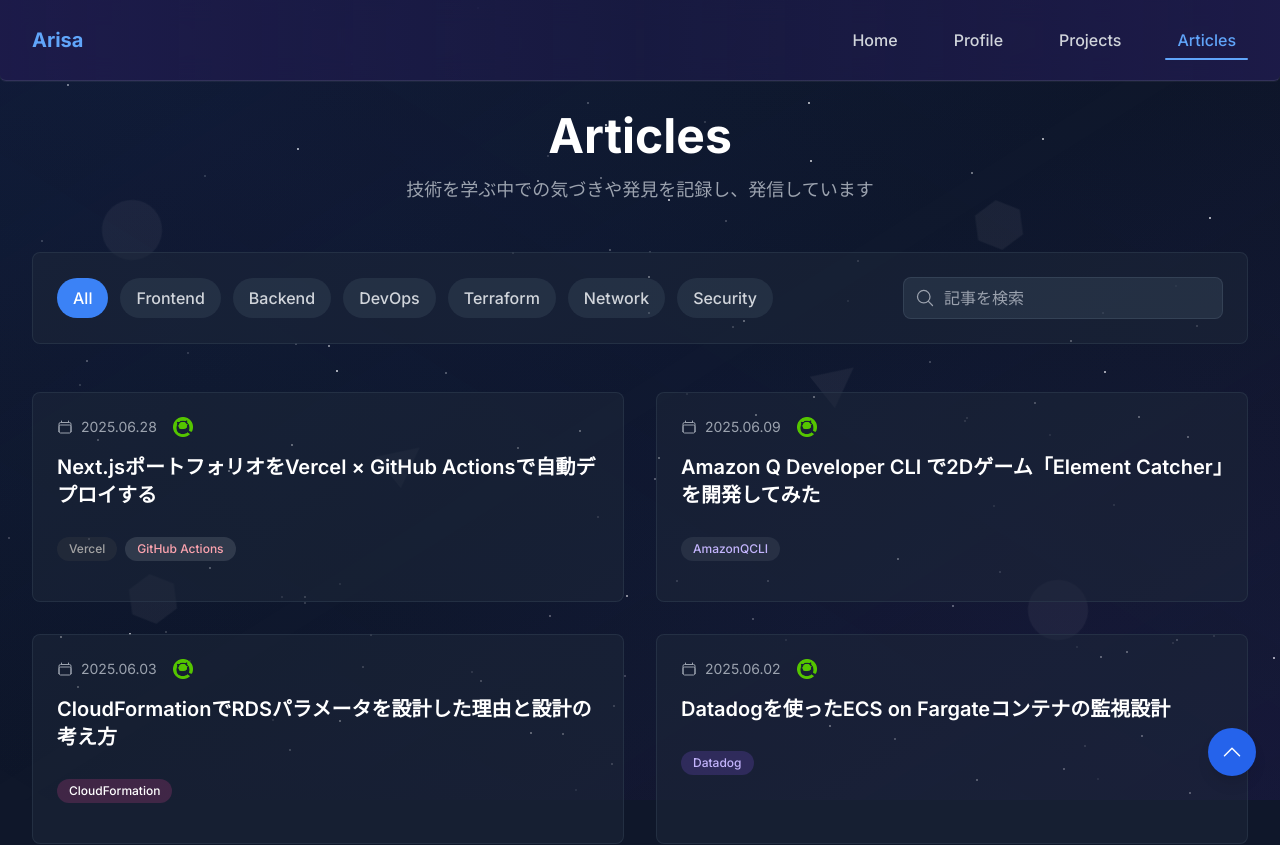
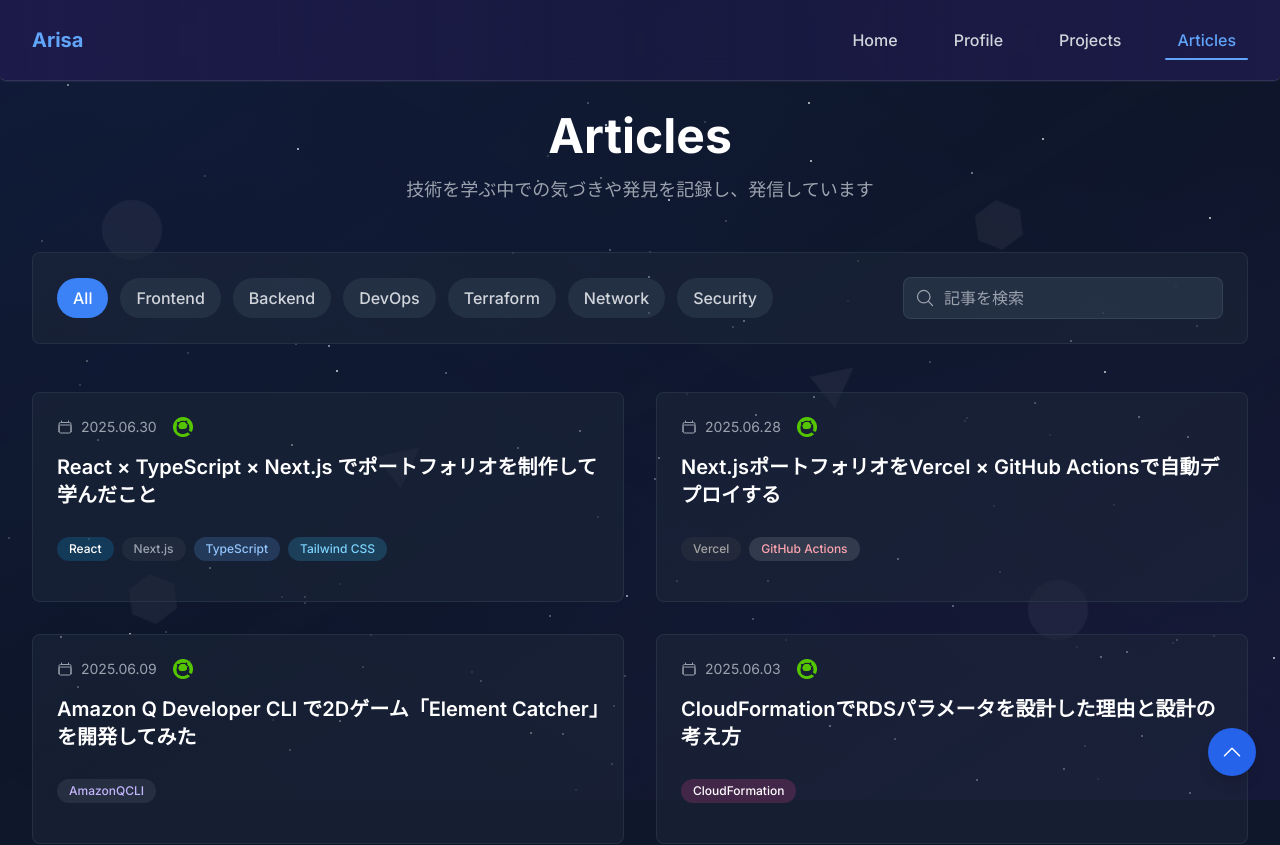
Before and after one commit to ARISA1115/portfolio, a Next.js app: page /articles in a window 1280 px wide. Shown: the top 845 px of the page. Built offline with nearby package versions, Linux system fonts and the light colour scheme.

Commit message:
[update]Qiita記事を更新

```diff
--- a/src/data/articles.ts
+++ b/src/data/articles.ts
@@ -172,7 +172,7 @@
     url: 'https://qiita.com/ARISA1115/items/0625fb1415e1c005ccd4',
     platform: 'qiita'
   },
-    {
+  {
     id: 18,
     title: 'Next.jsポートフォリオをVercel × GitHub Actionsで自動デプロイする',
     description: '',
@@ -182,9 +182,19 @@
     url: 'https://qiita.com/ARISA1115/items/76759de674b14d9069a8',
     platform: 'qiita'
   },
-  // Zenn記事（id:19〜）
   {
     id: 19,
+    title: 'React × TypeScript × Next.js でポートフォリオを制作して学んだこと',
+    description: '',
+    date: '2025.06.30',
+    tags: ['React', 'Next.js', 'TypeScript', 'Tailwind CSS'],
+    category: 'Frontend',
+    url: 'https://qiita.com/ARISA1115/items/96ce590dad1fe147c28b',
+    platform: 'qiita'
+  },
+  // Zenn記事（id:20〜）
+  {
+    id: 20,
     title: 'データベースの基本',
     description: '',
     date: '2025.01.03',
@@ -194,7 +204,7 @@
     platform: 'zenn'
   },
   {
-    id: 20,
+    id: 21,
     title: 'VirtualBoxでApache/Nginxを使ったWebサーバーの構築方法',
     description: '',
     date: '2024.12.23',
@@ -204,7 +214,7 @@
     platform: 'zenn'
   },
   {
-    id: 21,
+    id: 22,
     title: 'Webサーバーの役割とHTTP通信について',
     description: '',
     date: '2024.12.21',
@@ -214,7 +224,7 @@
     platform: 'zenn'
   },
   {
-    id: 22,
+    id: 23,
     title: 'VirtualBoxで仮想マシンを作成し、NAT接続とブリッジ接続を学ぶ - AlmaLinux編',
     description: '',
     date: '2024.12.09',
@@ -224,7 +234,7 @@
     platform: 'zenn'
   },
   {
-    id: 23,
+    id: 24,
     title: '仮想技術とネットワーク接続の基礎解説',
     description: '',
     date: '2024.12.09',
```
